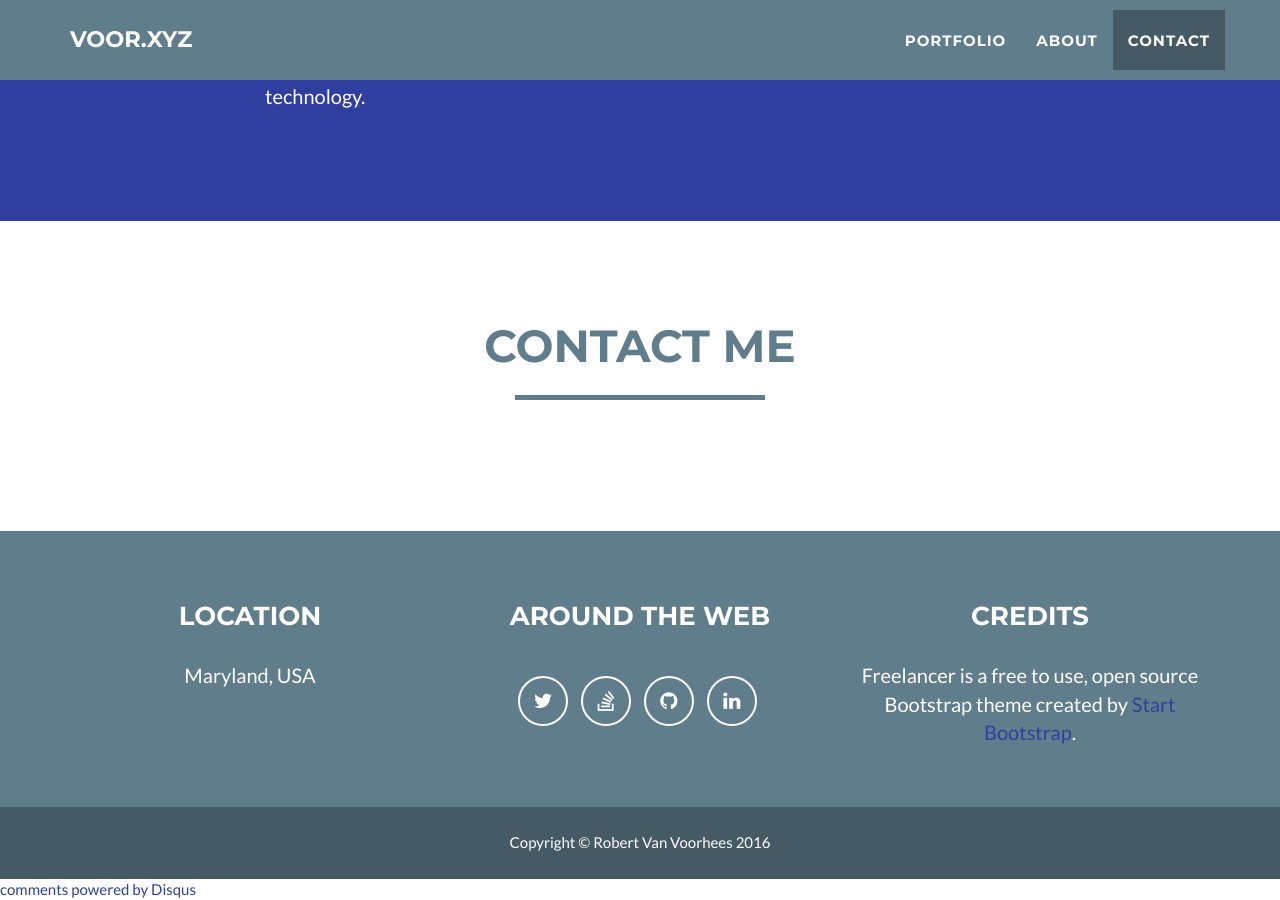
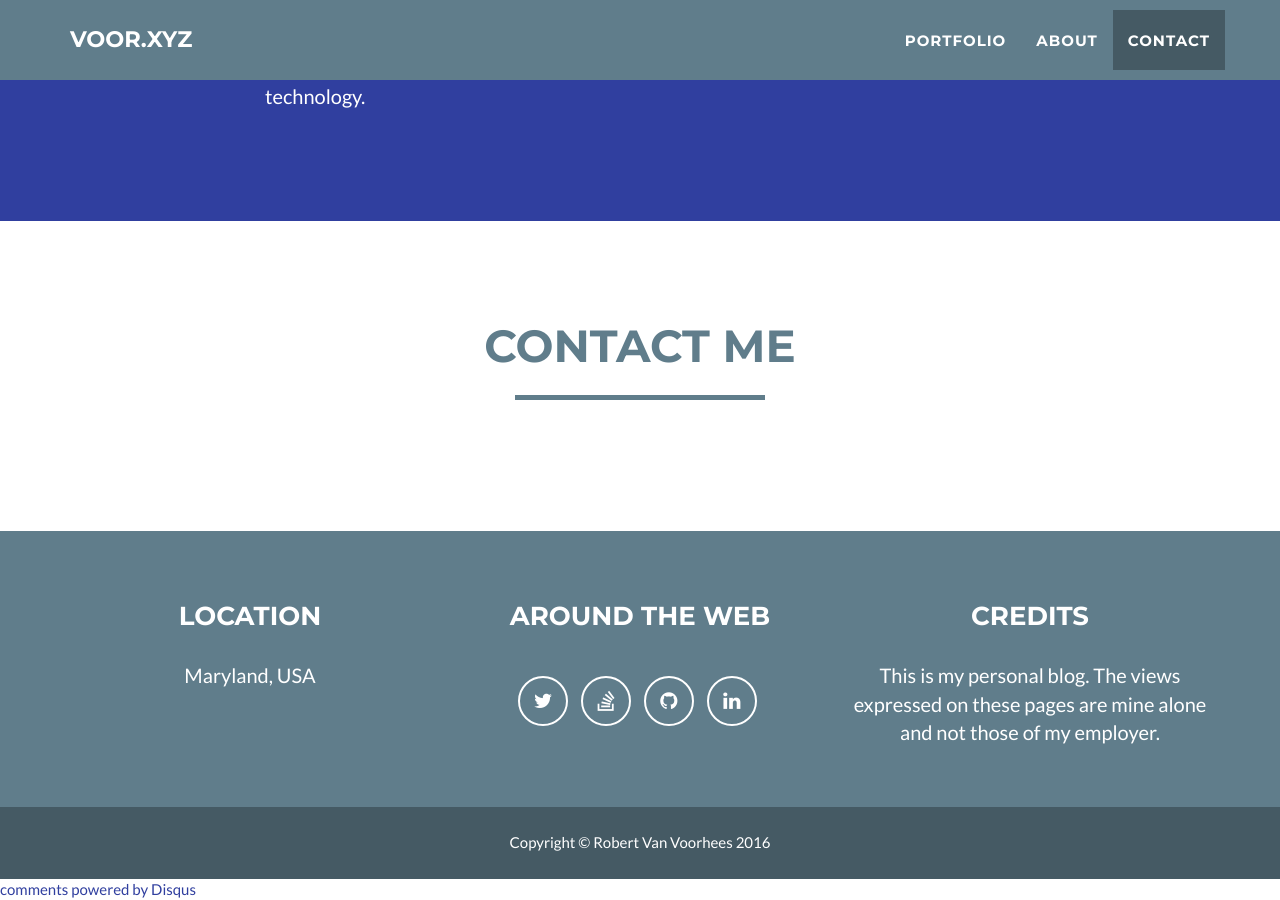
Before and after one commit to voor/voor.github.io, a Jekyll site: the page built from index.html, in a window 1280 px wide and 900 px high, scrolled down 1060 px. Built offline with Jekyll 4.4.1, drawn with Linux system fonts in a browser that asks for light colours; nearby versions of some CDN libraries; comment, search, counter and statistics services are not loaded.

```diff
--- /dev/null
+++ b/CNAME
@@ -0,0 +1 @@
+www.voor.xyz
--- a/_config.yml
+++ b/_config.yml
@@ -4,7 +4,7 @@ email: voor@voor.xyz
 url: https://www.voor.xyz
 description: "Write an awesome description for your new site here. You can edit this line in _config.yml. It will appear in your document head meta (for Google search results) and in your feed.xml site description."
 skills: "Software Architect - Full Stack Developer - Techie"
-meta_author: Van_Voorhees Robert
+meta_author: Robert Van Voorhees
 
 # Google webmaster tools
 google_verify:
@@ -52,7 +52,7 @@ address:
   - line: Maryland, USA
 
 # Credits content
-credits: 'Freelancer is a free to use, open source Bootstrap theme created by <a href="http://startbootstrap.com">Start Bootstrap</a>.'
+credits: 'This is my personal blog. The views expressed on these pages are mine alone and not those of my employer.'
 
 # Build settings
 markdown: kramdown
```
